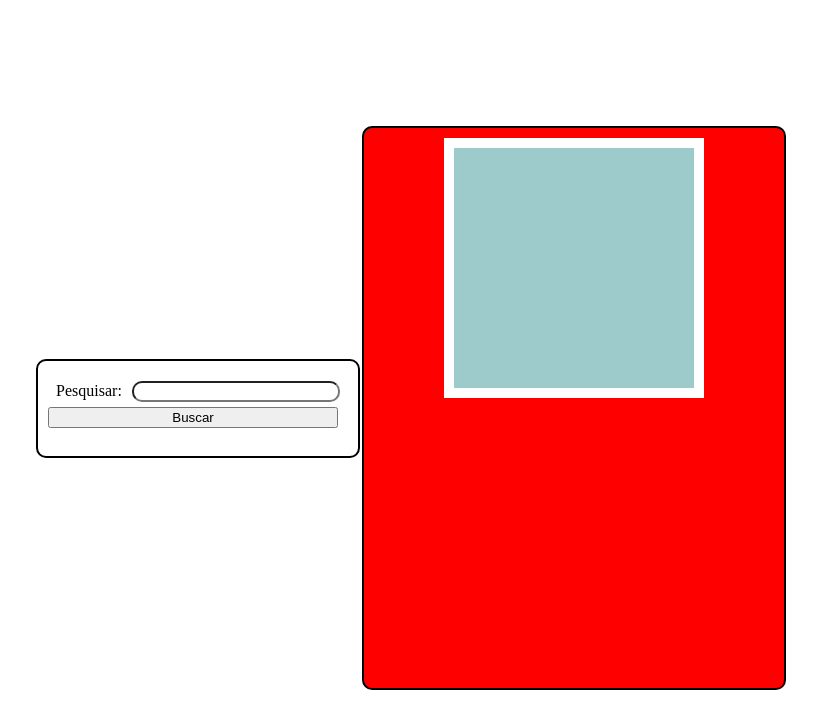
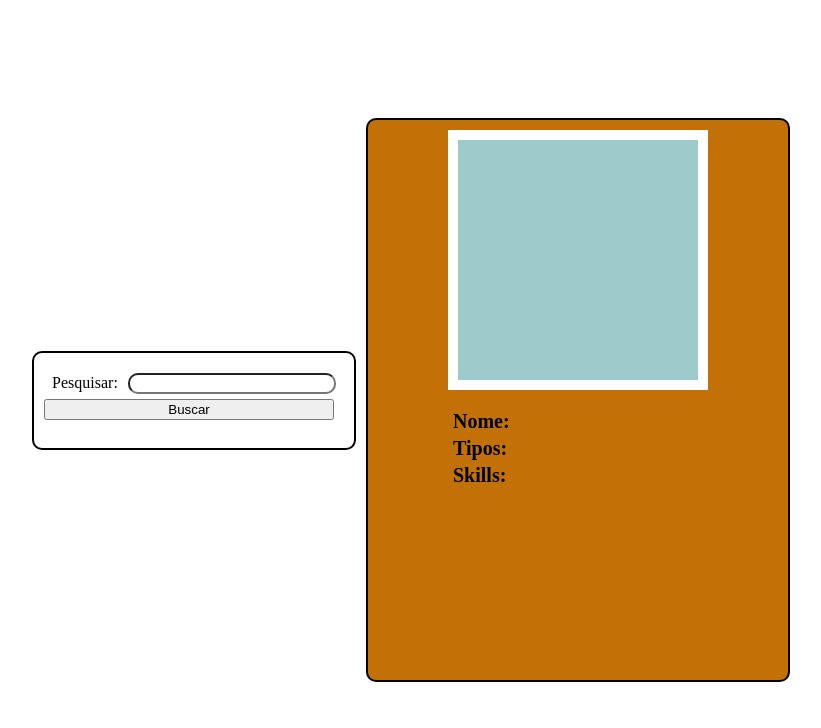
Before and after one commit to Ferwski/projetos_dwi_Fernando_Chodorowski, a plain HTML site: page index.html in a window 1280 px wide. Shown: the whole page, without its empty margins (229-1050 px from the left). Drawn offline with nearby package versions, Linux system fonts and the light colour scheme.

Commit message:
Versão final

```diff
--- a/index.html
+++ b/index.html
@@ -13,42 +13,33 @@
 </head>
 
 <body>
-    <!--
-    <main id="resultado1">
-        <div id="buscas">
-            <input id="" type="text">
-            <button onclick="buscar_poke()">Buscar</button>
-        </div>
-        <div id="card">
-            <div id="imagem">
-                <img width="220px" id="img_pokemon" src="" alt="">
-            </div>
-            <div id="infos">
-                <h2 id="nome"></h2>
-                <h3 id="tipos"></h3>
-                <h3 id="skills"></h3>
-            </div>
-        </div>
-    </main>
-    -->
-    <div id="site-grid-container">
+    <main id="site-grid-container">
 
         <div class="area main-grid-item main-flex-cotainer">
             <div class="container-busca">
                 <div id="pesq_centr">
                     <div>Pesquisar:</div>
-                    <input type="text" name="" id="nome_pokemon">
+                    <input type="text" id="nome_pokemon">
                 </div>
                 <div id="btn_centr">
-                    <button id="btn">Buscar</button>
+                    <button id="btn" onclick="buscar_pokemon()">Buscar</button>
                 </div>
             </div>
             <div class="pokedex">
-                <div class="visor"></div>
-                <div class="botoes"></div>
+                <div class="visor">
+                    <img width="220px" id="img_pokemon" src="" alt="">
+                </div>
+                <div class="botoes">
+                    <h2>Nome:</h2>
+                    <div id="nome"></div>
+                    <h2>Tipos:</h2>
+                    <span id="tipo"></span>
+                    <h2>Skills:</h2>
+                    <div id="skill"></div>
+                </div>
             </div>
         </div>
-    </div>
+    </main>
 </body>
 
 </html>
--- a/index.js
+++ b/index.js
@@ -1,11 +1,26 @@
-function buscar_poke() {
+function buscar_pokemon() {
 
-    const id_pokemon = document.getElementById("id_pokemon").value
+    const id_pokemon = document.getElementById("nome_pokemon").value
 
     $.ajax({
         type: "get",
-        url: "https://pokeapi.co/api/v2/pokemon/1",
+        url: "https://pokeapi.co/api/v2/pokemon/" + id_pokemon,
         success: function (result) {
+            const divResultado = document.getElementById("resultado_api");
+
+            document.getElementById("img_pokemon").src = result.sprites.front_default
+            document.getElementById("nome").innerHTML = result.name.replace(/\b\w/g, (c) => c.toUpperCase())
+            type = []
+            for (var i = 0; i < result.types.length; i++) {
+                type[i] = result.types[i].type.name.replace(/\b\w/g, (c) => c.toUpperCase())
+            }
+            document.getElementById("tipo").innerHTML = type.join(', ');
+            skills = []
+            for (var i = 0; i < result.moves.length; i++) {
+                skills[i] = result.moves[i].move.name.replace(/\b\w/g, (c) => c.toUpperCase())
+            }
+            document.getElementById("skill").innerHTML = skills.join("<br>");
+            console.log(skills)
             console.log(result)
         }
     });
--- a/pgPrincipal.css
+++ b/pgPrincipal.css
@@ -1,37 +1,18 @@
-/*
-main{
+html,
+body {
+    width: 100%;
+    height: 100%;
+    margin: 0;
+    padding: 0;
+    display: flex;
+    flex-direction: column;
+    justify-content: center;
+}
+
+#site-grid-container {
     display: grid;
     justify-content: center;
     align-items: center;
-    grid-template-columns: 1fr 2fr;
-    grid-template-rows: 1fr;
-
-}
-
-#buscas{
-    border: 2px solid black;
-    padding: 2px;
-    display: flex;
-    justify-content: flex-start;
-    align-items: center;
-}
-
-#card{
-    border: 2px solid black;
-    padding: 2px;
-    display: flex;
-    justify-content: flex-start;
-    align-items: center;
-}
-*/
-
-#site-grid-container {
-    background-color: rgb(0, 0, 0);
-    height: 100vh;
-
-    display: grid;
-
-    grid-template-areas: "main";
 }
 
 
@@ -48,7 +29,7 @@ main{
 .container-busca {
     border: solid black 2px;
     border-radius: 10px;
-    margin-right: 2px;
+    margin-right: 10px;
     padding: 5px 10px 10px 10px;
     width: 300px;
     height: 80px;
@@ -73,7 +54,7 @@ main{
     flex-direction: column;
     align-items: center;
     border: solid black 2px;
-    background-color: red;
+    background-color: rgb(194, 113, 7);
     height: 560px;
     width: 420px;
     border-radius: 10px;
@@ -87,14 +68,29 @@ main{
     border: solid white 10px;
 }
 
-.botoes {}
+.botoes {
+    padding: 1px;
+    margin: 15px;
+    width: 250px;
+    overflow-x: hidden;
+    overflow-y: auto;
+}
 
 .area {
     background-color: white;
 }
 
-div {
-    display: block;
+main{
+    display: flex;
+    justify-content: center;
+    align-items: center;
+    align-self: center;
+}
+
+h2{
+    font-size: 20px;
+    margin-block-start: 0.2em;
+    margin-block-end: 0.2em;
 }
 
 #btn{
```
